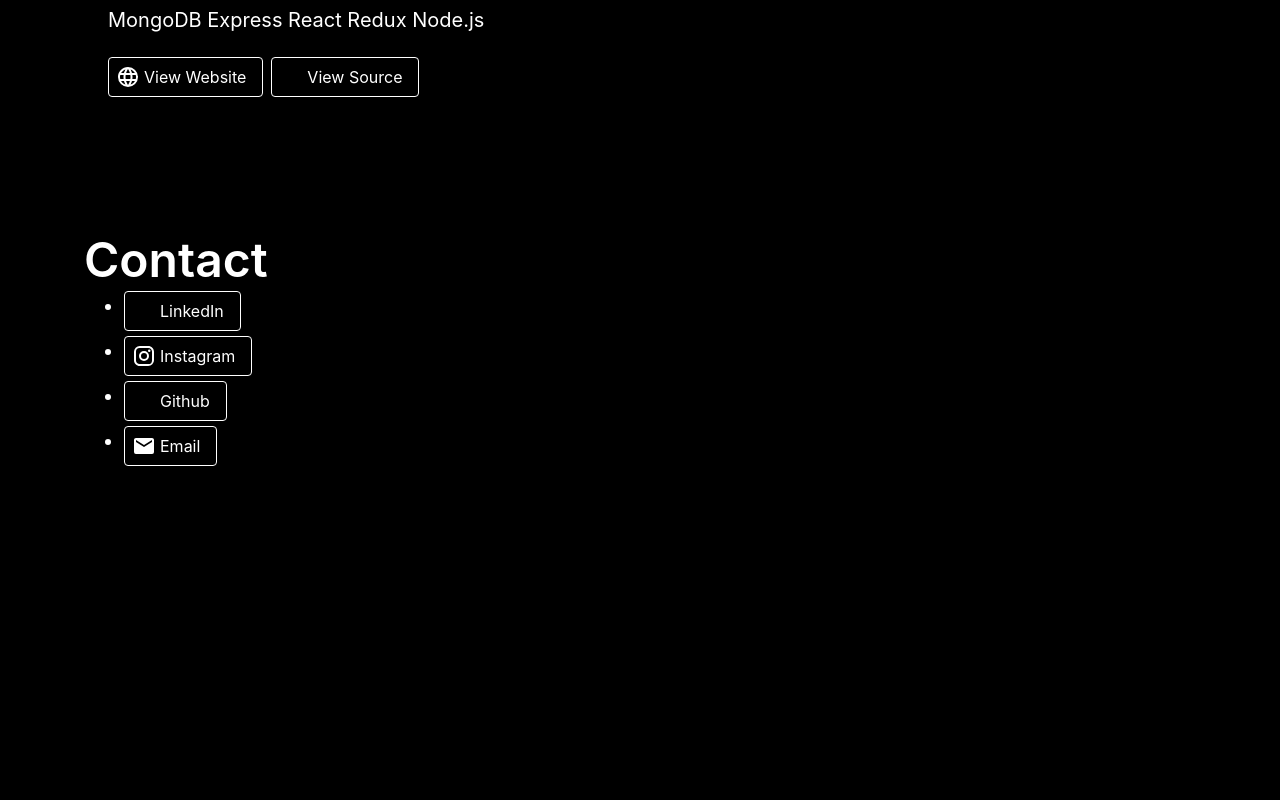
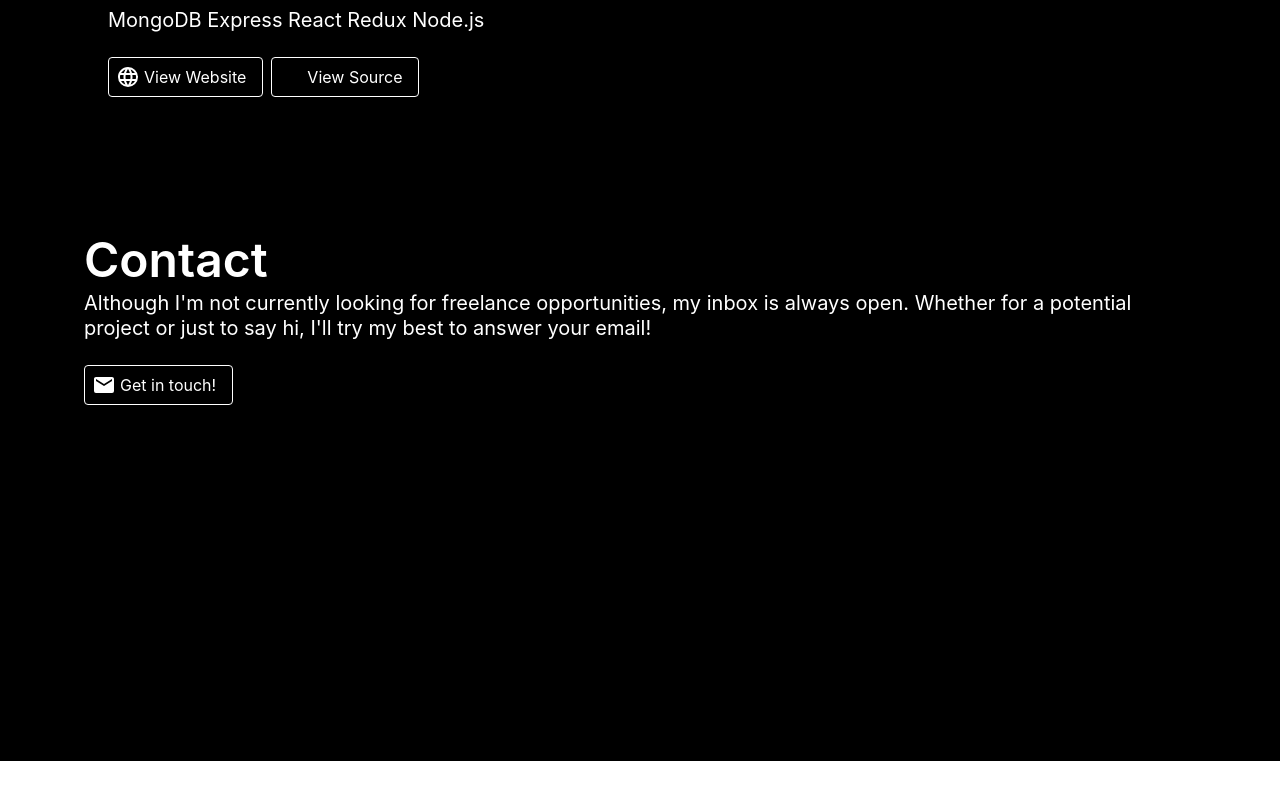
Before and after one commit to ShaneMoyo/portfolio-, a React (Create React App) app: page / in a window 1280 px wide. Shown: the part 2213-3013 px from the top of the page. After the commit the page ends 2974 px from the top, so only its background shows below. Built offline with nearby package versions, Linux system fonts and the light colour scheme; a small style sheet from the web is missing.

Commit message:
rework contact.

```diff
--- a/src/components/Main.js
+++ b/src/components/Main.js
@@ -20,7 +20,7 @@ export default function Main() {
                 <Section title={experience.title} body={experience.body.crowdcompass.title} bullets={experience.body.crowdcompass.body}/>
                 <Section title={education.title} body={education.body.title} bullets={education.body.body}/>
                 <Section title={projects.title}  outlet={<Projects/>}/>
-                <Section title={contact.title} bullets={contact.body}/>
+                <Section title={contact.title} body={contact.body} button={contact.button}/>
               </div>
             </div>
           </div>
--- a/src/components/Section.js
+++ b/src/components/Section.js
@@ -6,7 +6,7 @@ import Button from './utils/Button'
 import { mdiEmail, mdiInstagram, mdiLinkedinBox, mdiGithubCircle } from '@mdi/js';
 
 function section(props) {
-  const { outlet, title, body, bullets, body3 } = props
+  const { outlet, title, body, bullets, body3, button } = props
   const iconMap = {
     "Email": mdiEmail,
     "Instagram": mdiInstagram,
@@ -42,7 +42,13 @@ function section(props) {
           </div>
           <h1 class="subtitle">{body3}</h1>
           {outlet}
+          {button ? <Button
+            link={button.link}
+            icon={iconMap[button.icon]}
+            text={button.text}
+          /> : null}
         </div>
+
       </ScrollAnimation>
     </div>
 
--- a/src/locales/translations.js
+++ b/src/locales/translations.js
@@ -48,7 +48,11 @@ export const about = {
 
   export const contact = {
       "title": "Contact",
-      "body": [
+      "body": `Although I'm not currently looking for freelance opportunities,
+       my inbox is always open. Whether for a potential project or just to say hi,
+      I'll try my best to answer your email!`,
+      "button": { text: "Get in touch!", link: "mailto:smoyo@pdx.edu", icon: "Email" },
+      "body1": [
         { network: "LinkedIn", link: "https://www.linkedin.com/in/shanemoyo/" },
         { network: "Instagram", link: "https://www.instagram.com/shanemoyo/" },
         { network: "Github", link: "https://github.com/ShaneMoyo" },
```
